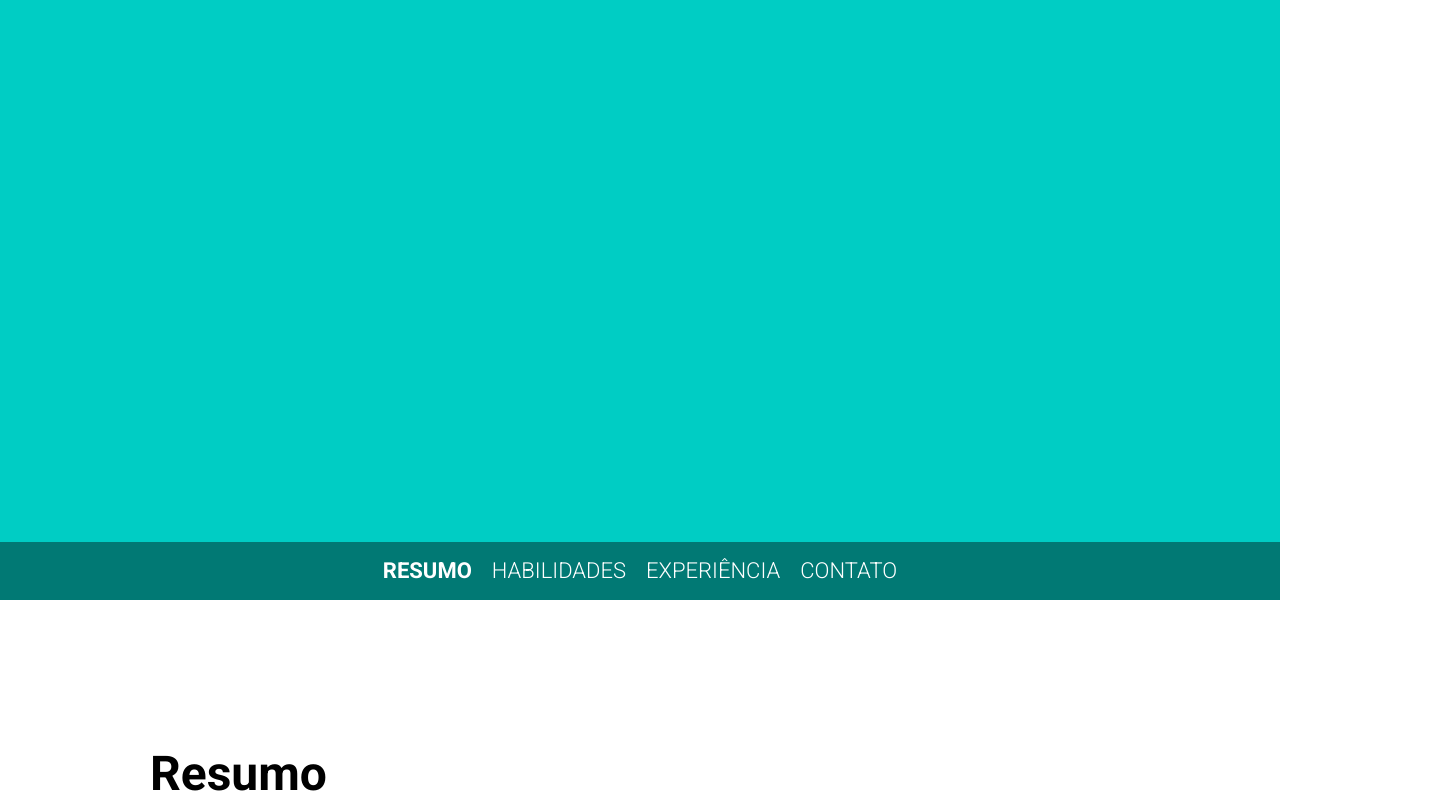
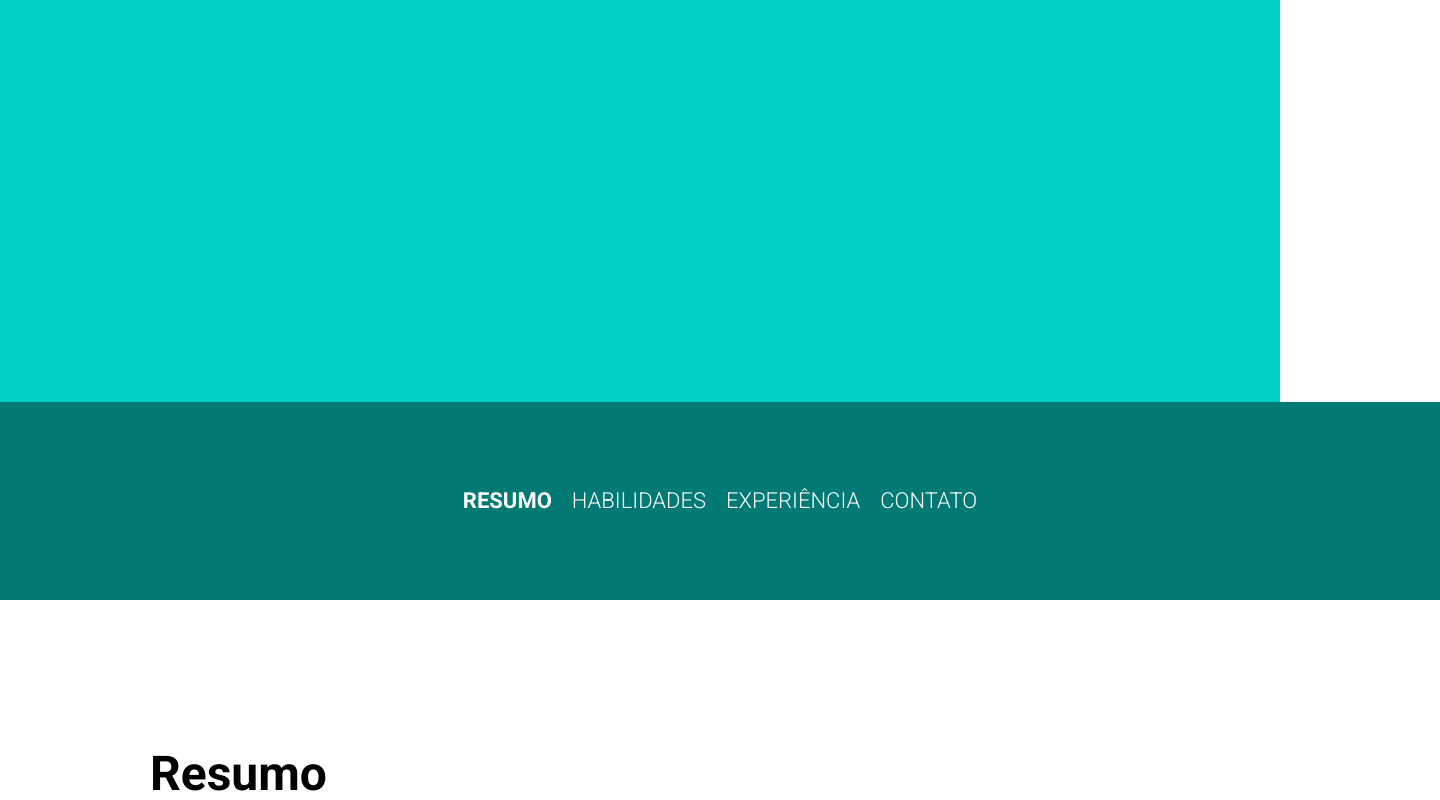
Before and after one commit to aquilasfr/my-page, a plain HTML site: page index.html in a window 1280 px wide. Shown: the part 307-1107 px from the top of the page, 1440 px wide, since content can reach past the window. Drawn offline with Linux system fonts and the light colour scheme.

Commit message:
Add padding in class navigation list

```diff
--- a/assets/stylesheets/navigation.css
+++ b/assets/stylesheets/navigation.css
@@ -14,6 +14,9 @@
     }
   }
 
+  .navigation__list {
+    padding: 80px;
+  }
 
    .navigation__list__item {
     margin: 8px 10px;
```
